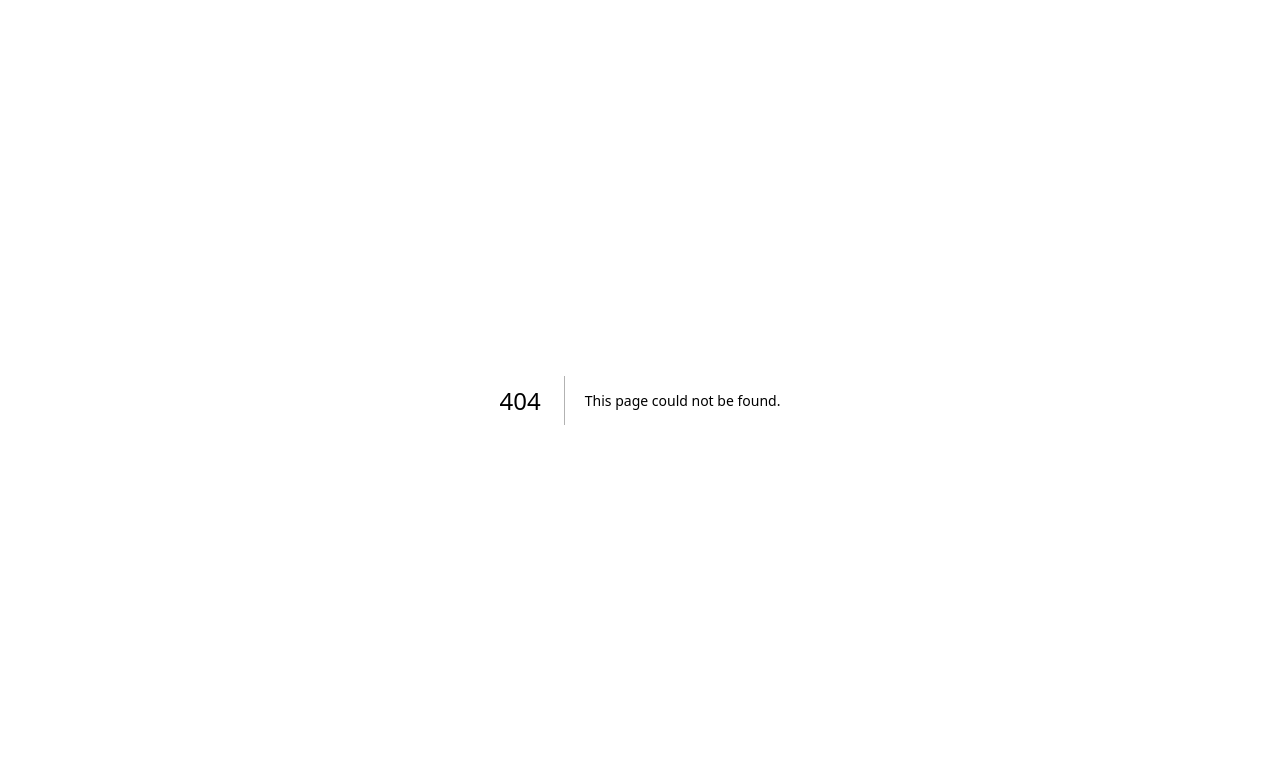
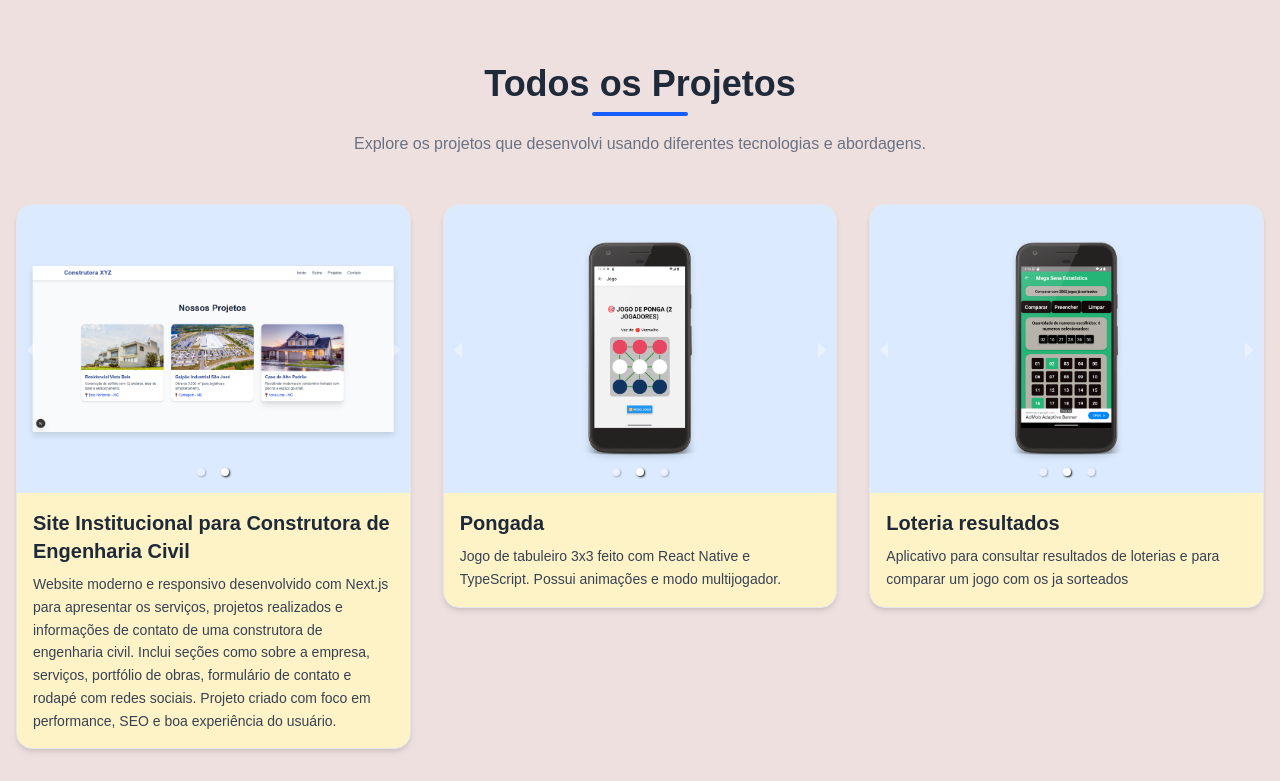
Before and after one commit to vinisantos2/meu-portfolio, a Next.js app: page /pageProjects in a window 1280 px wide. Before the commit this address had no page. Shown: the top 781 px of the page. Built offline with nearby package versions, Linux system fonts and the light colour scheme.

Commit message:
atualização layout projects e criação da pageProjects

```diff
--- a/package.json
+++ b/package.json
@@ -10,6 +10,7 @@
   },
   "dependencies": {
     "@tailwindcss/vite": "^4.1.6",
+    "framer-motion": "^12.15.0",
     "lucide-react": "^0.511.0",
     "next": "15.3.2",
     "react": "^19.0.0",
--- a/src/data/projetos.ts
+++ b/src/data/projetos.ts
@@ -2,7 +2,18 @@ import { Projeto } from "../types/Projeto";
 
 
 export const projetos: Projeto[] = [
+
   {
+    title: "Site Institucional para Construtora de Engenharia Civil",
+    description: "Website moderno e responsivo desenvolvido com Next.js para apresentar os serviços, projetos realizados e informações de contato de uma construtora de engenharia civil. Inclui seções como sobre a empresa, serviços, portfólio de obras, formulário de contato e rodapé com redes sociais. Projeto criado com foco em performance, SEO e boa experiência do usuário.",
+    imagesUrl: [
+      "/images/web-site-engenharia/home.png",
+      "/images/web-site-engenharia/projetos.png",
+    ],
+    projectUrl: "https://github.com/vinisantos2/web-site-engenharia"
+  },
+  {
+
     title: "Pongada",
     description: "Jogo de tabuleiro 3x3 feito com React Native e TypeScript. Possui animações e modo multijogador.",
     imagesUrl: ["/images/pongada/tela-home.png", "/images/pongada/tela-jogo-2-pessoas.png", "/images/pongada/tela-jogo-ia.png"],
@@ -16,15 +27,7 @@ export const projetos: Projeto[] = [
     projectUrl: "https://github.com/vinisantos2/loteria-react-native"
   },
 
-  {
-    title: "Magalu clone",
-    description: "Aplicativo de vitrine de produtos inspirado no Magazine Luiza. Desenvolvido com React Native e Expo, exibe imagem, nome, preço e botão de compra com layout limpo e responsivo.",
-    imagesUrl: [
-      "/images/magalu-clone/home.png",
-      "/images/magalu-clone/produto.png"
-    ],
-    projectUrl: "https://github.com/vinisantos2/magaluClone"
-  },
+
   {
     title: "Calculador IOS clone",
     description: "App de calculadora inspirado no visual do iOS. Desenvolvido com React Native e Expo, possui interface limpa e funcional para realizar operações básicas com uma experiência fluida.",
@@ -55,17 +58,16 @@ export const projetos: Projeto[] = [
     projectUrl: "https://github.com/vinisantos2/servico-on"
   },
 
+
   {
-    title: "Site Institucional para Construtora de Engenharia Civil",
-    description: "Website moderno e responsivo desenvolvido com Next.js para apresentar os serviços, projetos realizados e informações de contato de uma construtora de engenharia civil. Inclui seções como sobre a empresa, serviços, portfólio de obras, formulário de contato e rodapé com redes sociais. Projeto criado com foco em performance, SEO e boa experiência do usuário.",
+    title: "Magalu clone",
+    description: "Aplicativo de vitrine de produtos inspirado no Magazine Luiza. Desenvolvido com React Native e Expo, exibe imagem, nome, preço e botão de compra com layout limpo e responsivo.",
     imagesUrl: [
-      "/images/web-site-engenharia/home.png",
-      "/images/web-site-engenharia/projetos.png",
+      "/images/magalu-clone/home.png",
+      "/images/magalu-clone/produto.png"
     ],
-    projectUrl: "https://github.com/vinisantos2/web-site-engenharia"
-  }
-
-
+    projectUrl: "https://github.com/vinisantos2/magaluClone"
+  },
 
 
 ];
--- /dev/null
+++ b/src/pages/pageProjects.tsx
@@ -0,0 +1,39 @@
+'use client';
+import ProjetoCard from '@/src/components/ProjetoCard';
+import { projetos } from '@/src/data/projetos';
+import { motion } from 'framer-motion';
+
+export default function PageProjects() {
+  return (
+    <section className="max-w-7xl mx-auto px-4 py-16">
+      <div className="text-center mb-12">
+        <h1 className="text-4xl font-bold text-gray-800 dark:text-white mb-2">
+          Todos os Projetos
+        </h1>
+        <div className="w-24 h-1 bg-blue-600 mx-auto rounded"></div>
+        <p className="text-gray-500 dark:text-gray-300 mt-4 max-w-xl mx-auto">
+          Explore os projetos que desenvolvi usando diferentes tecnologias e abordagens.
+        </p>
+      </div>
+
+      <motion.div
+        className="grid grid-cols-1 sm:grid-cols-2 lg:grid-cols-3 gap-8"
+        initial="hidden"
+        whileInView="visible"
+        viewport={{ once: true }}
+        transition={{ staggerChildren: 0.1 }}
+      >
+        {projetos.map((projeto) => (
+          <motion.div
+            key={projeto.title}
+            initial={{ opacity: 0, y: 20 }}
+            animate={{ opacity: 1, y: 0 }}
+            transition={{ duration: 0.4 }}
+          >
+            <ProjetoCard imageUrls={projeto.imagesUrl} {...projeto} />
+          </motion.div>
+        ))}
+      </motion.div>
+    </section>
+  );
+}
--- a/src/sections/projects.tsx
+++ b/src/sections/projects.tsx
@@ -1,18 +1,52 @@
+'use client';
 import ProjetoCard from '@/src/components/ProjetoCard';
 import { projetos } from '@/src/data/projetos';
+import { motion } from 'framer-motion';
+import { ArrowRight } from 'lucide-react';
 
 export default function Projects() {
   return (
-    <div className="max-w-5xl mx-auto px-4">
-      <h2 className="text-4xl font-bold text-center mb-10 text-gray-800 dark:text-white">
-        Meus Projetos
-      </h2>
+    <section className="max-w-6xl mx-auto px-4 py-16">
+      <div className="text-center mb-12">
+        <h2 className="text-4xl font-bold text-gray-800 dark:text-white mb-2">
+          Meus Projetos
+        </h2>
+        <div className="w-20 h-1 bg-blue-600 mx-auto rounded"></div>
+        <p className="text-gray-500 dark:text-gray-300 mt-4">
+          Veja alguns dos trabalhos que desenvolvi com dedicação.
+        </p>
+      </div>
 
-      <div className="grid grid-cols-1 sm:grid-cols-2 lg:grid-cols-3 gap-8">
-        {projetos.map((projeto) => (
-          <ProjetoCard imageUrls={projeto.imagesUrl} key={projeto.title} {...projeto} />
+      <motion.div
+        className="grid grid-cols-1 sm:grid-cols-2 lg:grid-cols-3 gap-8"
+        initial="hidden"
+        whileInView="visible"
+        viewport={{ amount: 0.2}}
+        transition={{ staggerChildren: 0.15 }}
+      >
+        {projetos.slice(0, 6).map((projeto) => (
+          <motion.div
+            key={projeto.title}
+            initial={{ opacity: 0, y: 30 }}
+            animate={{ opacity: 1, y: 0 }}
+            transition={{ duration: 0.5 }}
+          >
+            <ProjetoCard imageUrls={projeto.imagesUrl} {...projeto} />
+          </motion.div>
         ))}
-      </div>
-    </div>
+      </motion.div>
+
+      {projetos.length > 6 && (
+        <div className="flex justify-center mt-12">
+          <a
+            href="/pageProjects"
+            className="inline-flex items-center gap-2 px-6 py-3 bg-blue-600 text-white rounded-lg shadow-lg hover:bg-blue-700 transition"
+          >
+            Ver mais projetos
+            <ArrowRight size={18} />
+          </a>
+        </div>
+      )}
+    </section>
   );
 }
```
Also changed, not shown: 1 other file (tests, documents, lock files or other folders).
